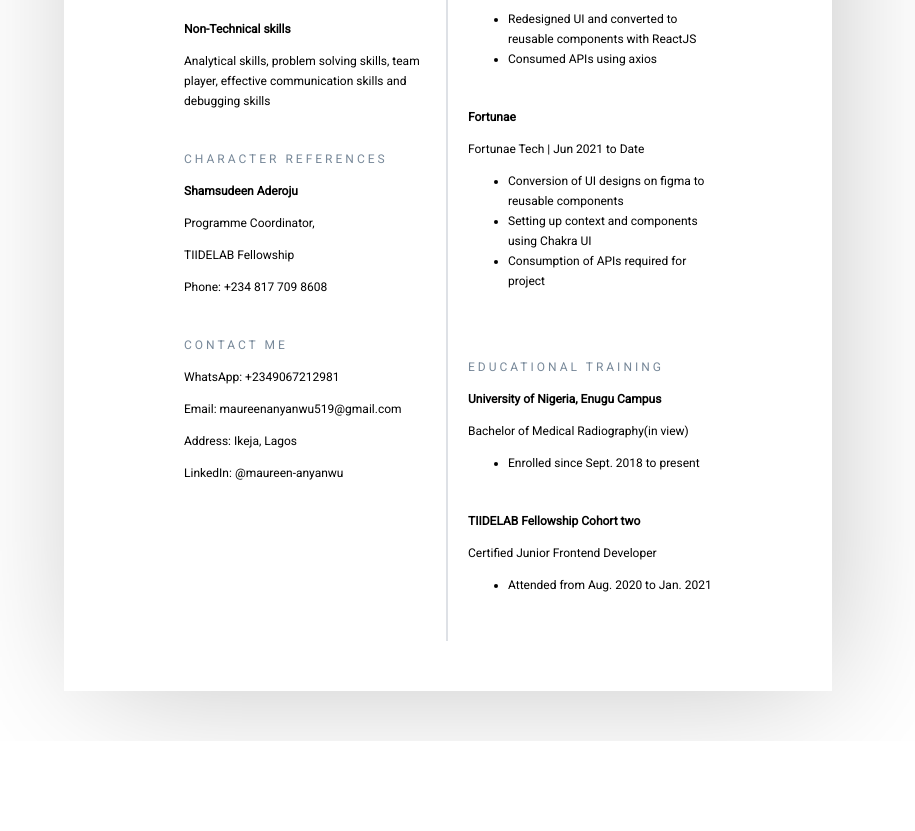
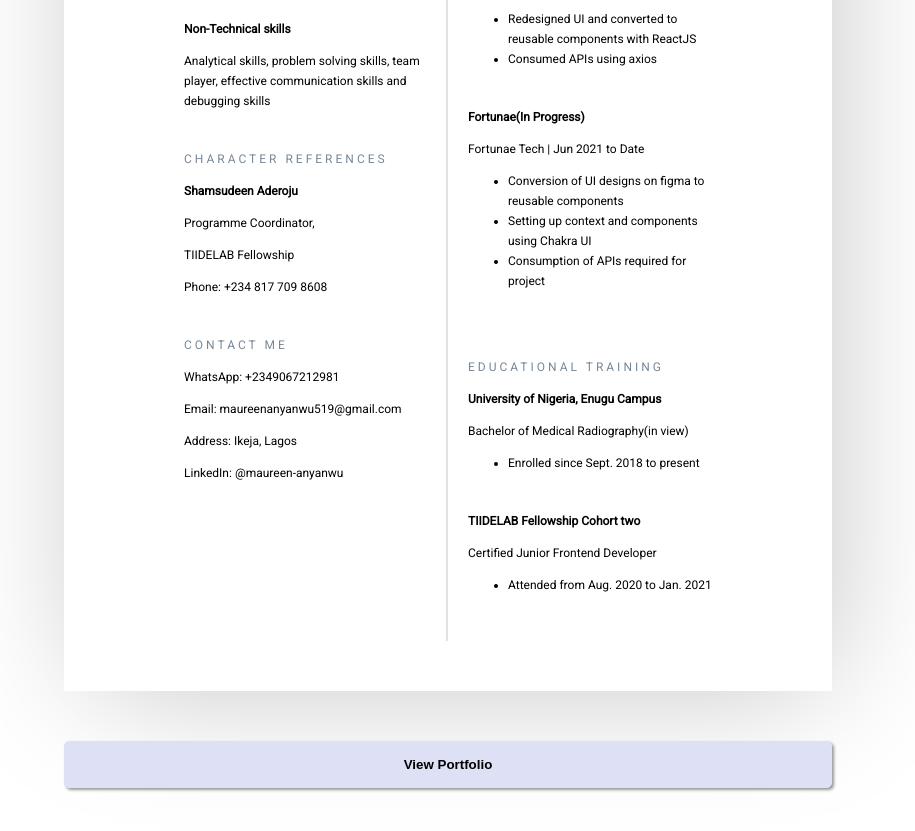
Before and after one commit to maura-dev/hng-level-2, a plain HTML site: page index.html in a window 1280 px wide. Shown: the part 1011-1842 px from the top of the page, without its empty margins (192-1107 px from the left). Before the commit the page ends 1752 px from the top, so only its background shows below. Drawn offline with nearby package versions, Linux system fonts and the light colour scheme.

Commit message:
minor fixes

```diff
--- a/index.html
+++ b/index.html
@@ -63,7 +63,9 @@
 					<div>
 						<p class="grey-text">PROJECTS WORKED ON</p>
 						<div>
-							<p class="bold-text">i2talk Chat App</p>
+							<p class="bold-text">
+								<a href="https://i2talk-chat-app.netlify.app">i2talk Chat App</a>
+							</p>
 							<p>TIIDELAB Fellowship | Aug. 2020 to Jan 2021</p>
 							<ul>
 								<li>Conversion of UI to reusable components</li>
@@ -76,7 +78,9 @@
 						</div><br>
 
 						<div>
-							<p class="bold-text">Hacker News Replica</p>
+							<p class="bold-text">
+								<a href="https://hn-replica.netlify.app" >Hacker News Replica</a>
+							</p>
 							<ul>
 								<li>Redesigned UI and converted to reusable components with ReactJS</li>
 								<li>Consumed APIs using axios</li>
@@ -84,7 +88,7 @@
 						</div><br>
 
                         <div>
-							<p class="bold-text">Fortunae</p>
+							<p class="bold-text">Fortunae(In Progress)</p>
 							<p>Fortunae Tech | Jun 2021 to Date</p>
 							<ul>
 								<li>Conversion of UI designs on figma to reusable components</li>
@@ -122,6 +126,7 @@
 	</div>
 
     <button class="floating-button" onclick="printName()">Print my name</button>
+	<a href="https://maura-dev.netlify.app"><button class="portfolio-btn">View Portfolio</button></a>
 </body>
 <script src="https://unpkg.com/sweetalert/dist/sweetalert.min.js"></script>
 <script>
--- a/styles.css
+++ b/styles.css
@@ -12,6 +12,10 @@ html,body{
 	font-family: 'Roboto',sans-serif;
 }
 
+a{
+	color: black;
+	text-decoration: none;
+}
 .cv-body{
 	width:60%;
 	height:auto;
@@ -110,8 +114,26 @@ p{
     outline-style: none;
 }
 
-.floating-button:hover{
+.portfolio-btn{
+	padding:15px;
+	display:block;
+	margin:auto;
+	width:60%;
+	background-color:#dee1f6;
+	color:black;
+    font-weight: 700;
+	border-radius:5px;
+	text-align:center;
+	box-shadow: 2px 2px 3px #999;
+    border:1px solid #dee1f6;
+    outline-style: none;
+	margin-bottom: 80px;
+}
+
+.floating-button:hover,
+.portfolio-btn:hover{
     cursor: pointer;
+	background-color: #ffffff;
 }
 
 
```
Also changed, not shown: zuri.png (deleted).
